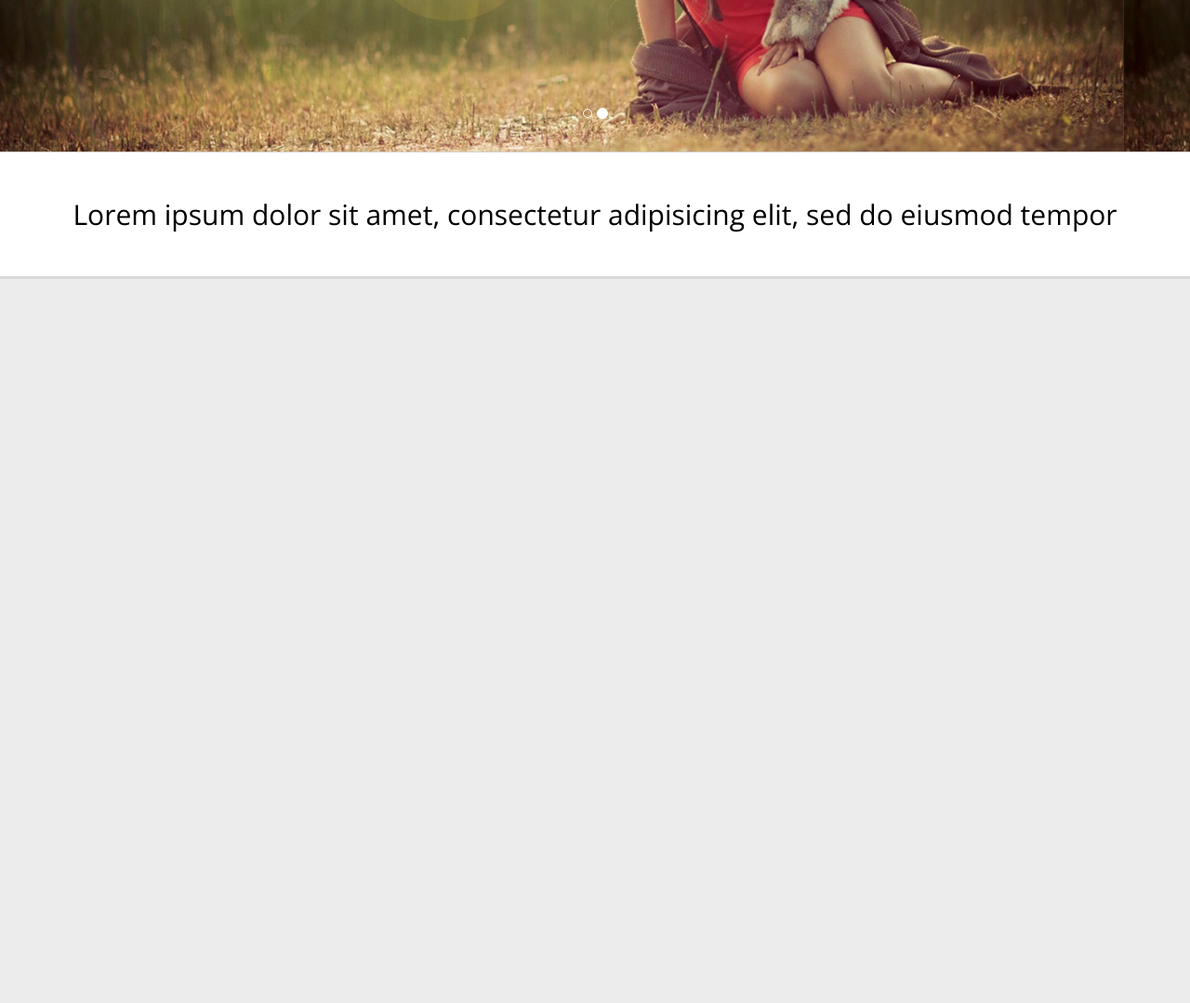
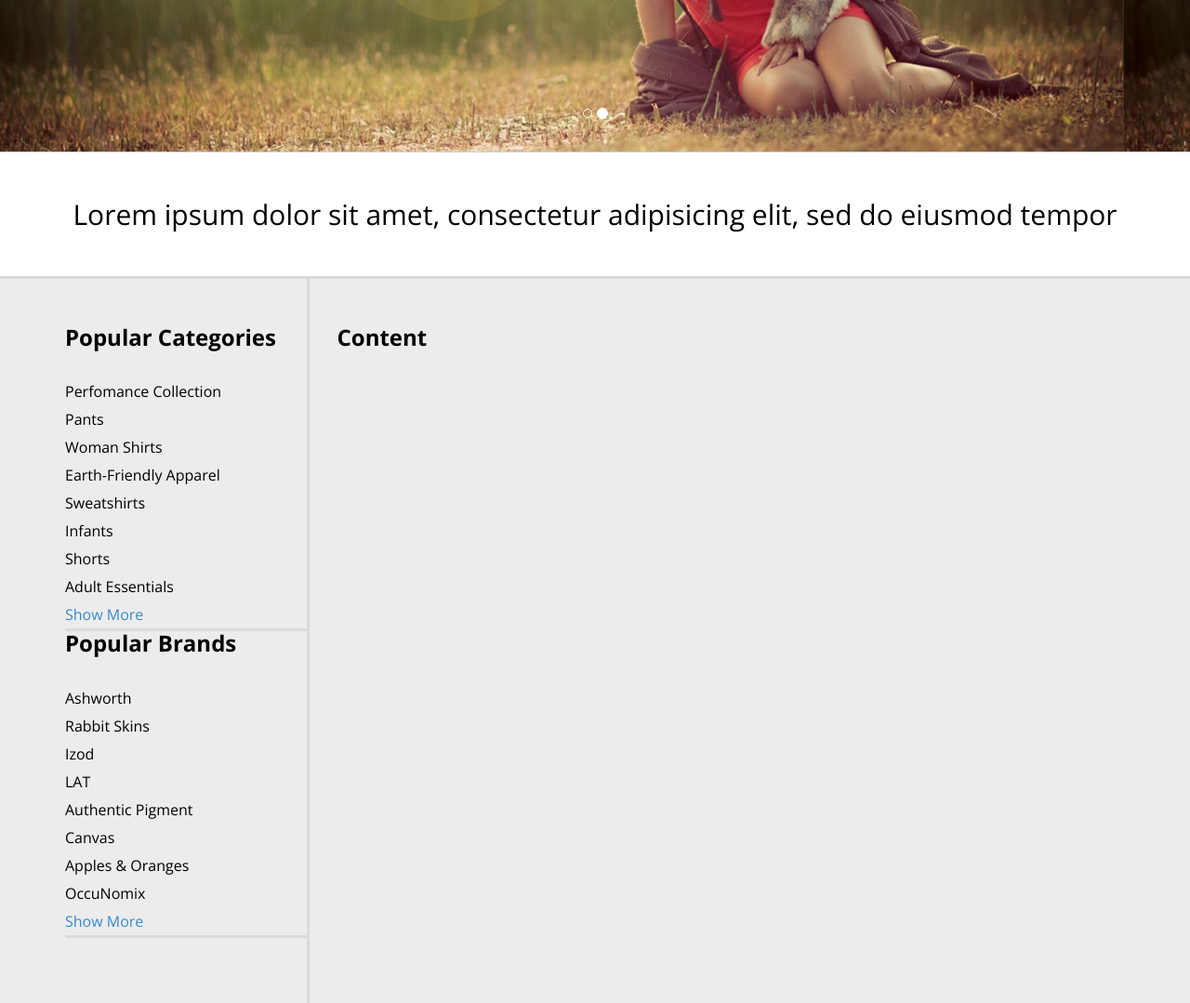
Before and after one commit to Kamadzy/shop-page, a plain HTML site: page index.html in a window 1280 px wide. Shown: the part 510-1589 px from the top of the page at 93% size. Before the commit the page ends 810 px from the top, so only its background shows below. Drawn offline with nearby package versions, Linux system fonts and the light colour scheme.

Commit message:
add sidebar

```diff
--- a/css/style.css
+++ b/css/style.css
@@ -120,6 +120,8 @@ h3{
     font-size: 15px;
     color: #fff;
 }
+
+/*====content===*/
 .main-slogan{
     background: #fff;
     text-align: center;
@@ -130,9 +132,35 @@ h3{
 .main-slogan h1{
     font-size: 30px;
     margin: 0;
-
 }
-
+.sidebar{
+    padding: 50px 0 70px;
+    border-right: 3px solid #dadada;
+}
+.widget{
+    border-bottom: 3px solid #dadada;
+}
+.widget h3, .content h3{
+    margin-top:0;
+    margin-bottom: 30px;
+}
+.content{
+    padding: 50px 0 70px;
+}
+.widget ul{
+    list-style: none;
+    padding-left: 0;
+    margin-bottom: 0;
+}
+.widget ul li a{
+    color: #000;
+    font-size: 16px;
+    line-height: 30px;
+    display:block;
+}
+.widget ul li.more a{
+    color:#358acd;
+}
 
 /*wide screens*/
 @media only screen and (max-width: 1200px){
--- a/index.html
+++ b/index.html
@@ -173,10 +173,53 @@
     <section class="main-slogan">
         <div class="container">
             <h1>Lorem ipsum dolor sit amet, consectetur adipisicing elit, sed do eiusmod tempor</h1>
-
         </div>
     </section>
 
+<section class="main-content">
+    <div class="container">
+        <div class="row">
+            <div class="col-md-9 col-md-push-3">
+                <div class="content">
+                    <h3>Content</h3>
+                </div><!--content-->
+            </div>
+            <div class="col-md-3 col-md-pull-9">
+                <div class="sidebar">
+                    <div class="widget">
+                        <h3>Popular Categories</h3>
+                        <ul>
+                            <li><a href="#">Perfomance Collection</a></li>
+                            <li><a href="#">Pants</a></li>
+                            <li><a href="#">Woman Shirts</a></li>
+                            <li><a href="#">Earth-Friendly Apparel</a></li>
+                            <li><a href="#">Sweatshirts</a></li>
+                            <li><a href="#">Infants</a></li>
+                            <li><a href="#">Shorts</a></li>
+                            <li><a href="#">Adult Essentials</a></li>
+                            <li class="more"><a href="#">Show More</a></li>
+                        </ul>
+                    </div><!--widget-->
+                    <div class="widget">
+                        <h3>Popular Brands</h3>
+                        <ul>
+                            <li><a href="#">Ashworth</a></li>
+                            <li><a href="#">Rabbit Skins</a></li>
+                            <li><a href="#">Izod</a></li>
+                            <li><a href="#">LAT</a></li>
+                            <li><a href="#">Authentic Pigment</a></li>
+                            <li><a href="#">Canvas</a></li>
+                            <li><a href="#">Apples & Oranges</a></li>
+                            <li><a href="#">OccuNomix</a></li>
+                            <li class="more"><a href="#">Show More</a></li>
+                        </ul>
+                    </div><!--widget-->
+                </div><!--sidebar-->
+            </div>
+        </div>
+
+    </div>
+</section>
 
 <script src="https://ajax.googleapis.com/ajax/libs/jquery/1.11.3/jquery.min.js"></script>
 <script src="js/bootstrap.min.js"></script>
```
